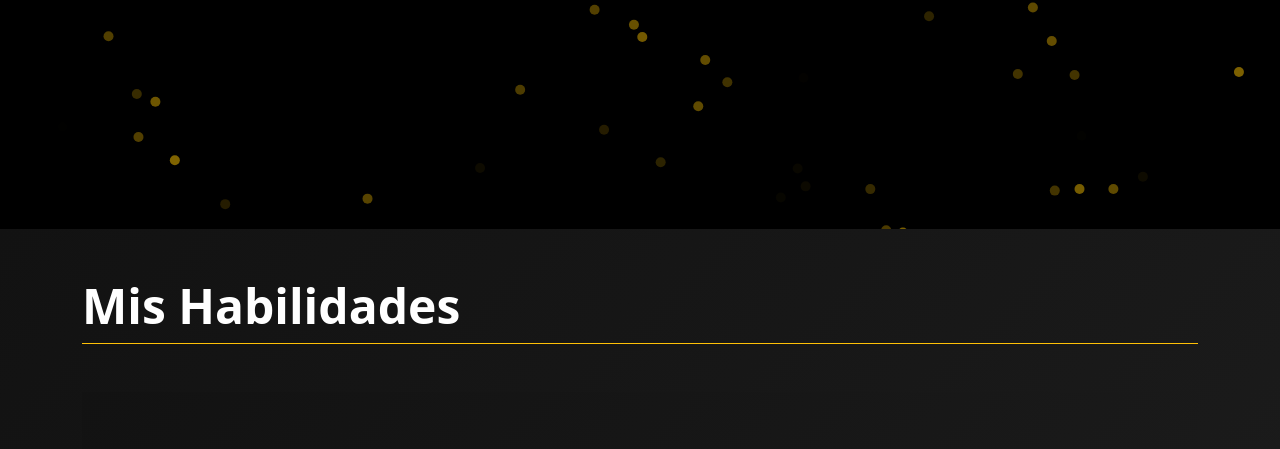
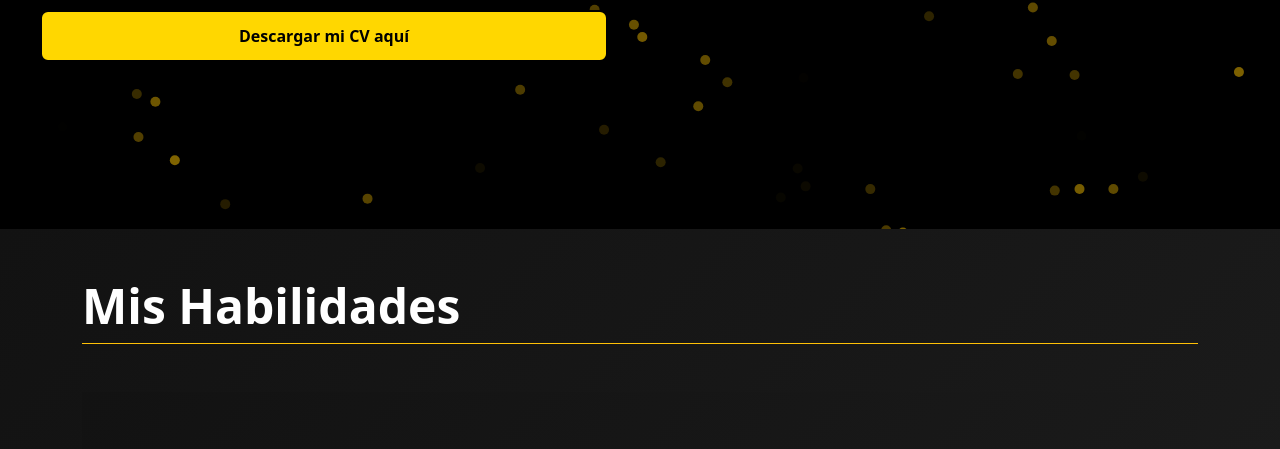
Before and after one commit to AgustinGibaut/Agustin, a plain HTML site: page index.html in a window 1280 px wide. Shown: the part 651-1100 px from the top of the page. Drawn offline with nearby package versions, Linux system fonts and the light colour scheme.

Commit message:
se agrega cv

```diff
--- a/css/styles.css
+++ b/css/styles.css
@@ -231,6 +231,26 @@ nav ul li a:hover::after {
     transform: translateY(20px);
     animation: aparecer 0.5s ease forwards;
     animation-delay: 1s;
+}
+
+.btn-descarga {
+  background-color: #FFD700; /* Amarillo dorado */
+  color: #000;
+  border: 2px solid #000;
+  padding: 12px 24px;
+  font-size: 16px;
+  font-weight: bold;
+  border-radius: 8px;
+  cursor: pointer;
+  transition: all 0.3s ease;
+  box-shadow: 2px 2px 8px rgba(0,0,0,0.2);
+}
+
+.btn-descarga:hover {
+  background-color: #000;
+  color: #FFD700;
+  border: 2px solid #FFD700;
+  transform: scale(1.05);
 }
 
 .redes-sociales {
--- a/index.html
+++ b/index.html
@@ -54,6 +54,7 @@
         <div class="imagen-inicio">
           <img src="imagenes/logo.jpg" alt="Foto de perfil" class="img-inicio" />
         </div>
+        <button class="btn-descarga" onclick="descargarCV()">Descargar mi CV aquí</button>
       </div>
     </section>
 
--- a/script.js
+++ b/script.js
@@ -31,3 +31,12 @@ document.querySelectorAll('a[href^="#"]').forEach(anchor => {
     if (target) target.scrollIntoView({ behavior: 'smooth' });
   });
 });
+
+function descargarCV() {
+  const enlace = document.createElement("a");
+  enlace.href = "cv-AgustinGibaut.pdf.pdf"; // este es tu archivo real
+  enlace.download = "AgustinGibaut-CV.pdf"; // nombre con el que se descarga
+  document.body.appendChild(enlace);
+  enlace.click();
+  document.body.removeChild(enlace);
+}
```
Also changed, not shown: 1 other file.
